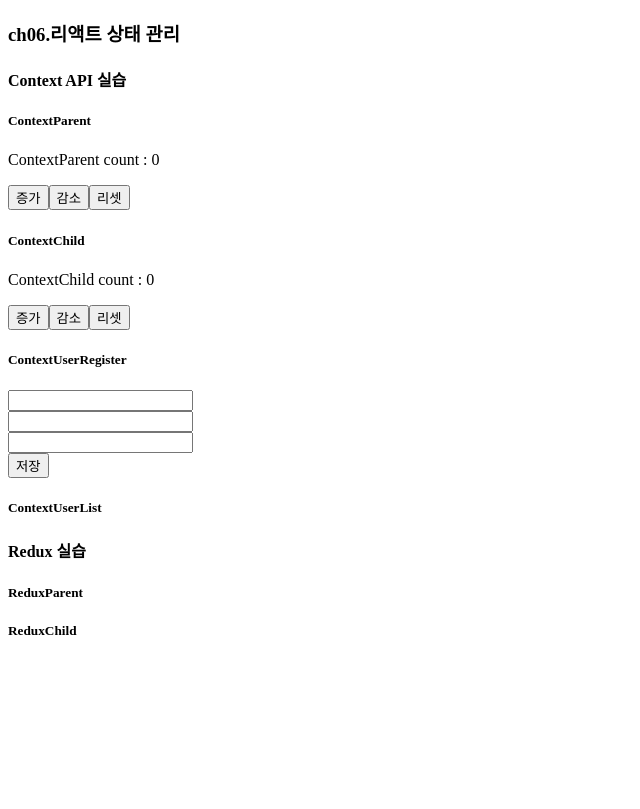
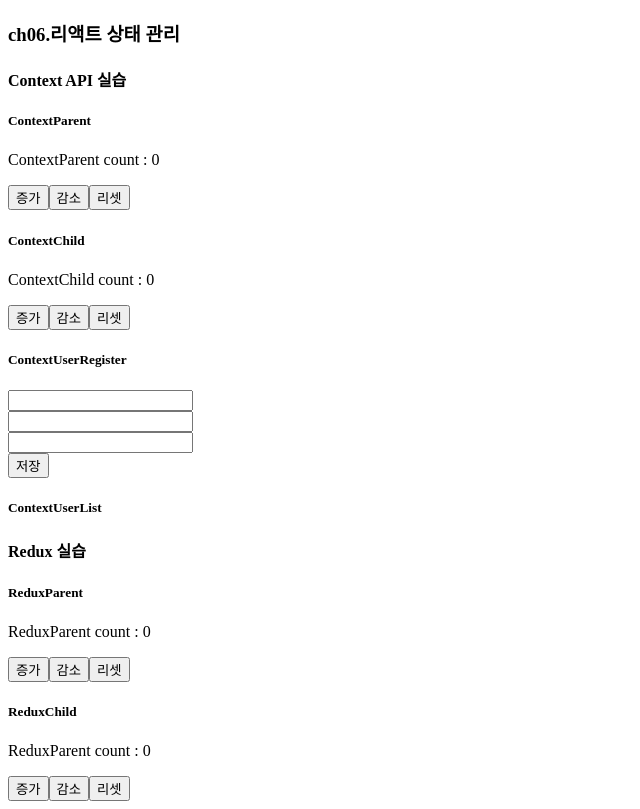
Before and after one commit to ekkang2/react, a React (Vite) app in the folder ch06/: page / in a window 1280 px wide. Shown: the whole page, without its empty margins (0-640 px from the left). Built offline with nearby package versions, Linux system fonts and the light colour scheme.

Commit message:
react study

```diff
--- a/ch06/src/components/ReduxChild.jsx
+++ b/ch06/src/components/ReduxChild.jsx
@@ -1,15 +1,20 @@
-import { useContext } from "react";
-import CountContext from "../context/CountContext";
+import { useDispatch, useSelector } from "react-redux";
+import { decrease, increase, reset } from "../slices/countSlice";
 
 export default function ReduxChild() {
+  // 리덕스 저장소 상태 조회
+  const count = useSelector((state) => state.countReducer.count);
+
+  // 리덕스 저장소 리듀서 호출 함수
+  const dispatch = useDispatch();
   return (
     <div className="ReduxChild">
       <h5>ReduxChild</h5>
 
-      {/* <p>ReduxChild count : {count}</p>
-      <button onClick={increase}>증가</button>
-      <button onClick={decrease}>감소</button>
-      <button onClick={() => reset(0)}>리셋</button> */}
+      <p>ReduxParent count : {count}</p>
+      <button onClick={() => dispatch(increase())}>증가</button>
+      <button onClick={() => dispatch(decrease())}>감소</button>
+      <button onClick={() => dispatch(reset(0))}>리셋</button>
     </div>
   );
 }
--- a/ch06/src/components/ReduxParent.jsx
+++ b/ch06/src/components/ReduxParent.jsx
@@ -1,17 +1,22 @@
-import { useContext } from "react";
-import ContextChild from "./ContextChild";
-import CountContext from "../context/CountContext";
+import { useDispatch, useSelector } from "react-redux";
 import ReduxChild from "./ReduxChild";
+import { decrease, increase, reset } from "../slices/countSlice";
 
 export default function ReduxParent() {
+  // 리덕스 저장소 상태 조회
+  const count = useSelector((state) => state.countReducer.count);
+
+  // 리덕스 저장소 리듀서 호출 함수
+  const dispatch = useDispatch();
+
   return (
     <div className="ReduxParent">
       <h5>ReduxParent</h5>
 
-      {/* <p>ReduxParent count : {count}</p>
-      <button onClick={increase}>증가</button>
-      <button onClick={decrease}>감소</button>
-      <button onClick={() => reset(0)}>리셋</button> */}
+      <p>ReduxParent count : {count}</p>
+      <button onClick={() => dispatch(increase())}>증가</button>
+      <button onClick={() => dispatch(decrease())}>감소</button>
+      <button onClick={() => dispatch(reset(0))}>리셋</button>
 
       <ReduxChild />
     </div>
--- a/ch06/src/main.jsx
+++ b/ch06/src/main.jsx
@@ -4,13 +4,17 @@
 import App from "./App.jsx";
 import { CountProvider } from "./context/CountContext.jsx";
 import { UsersProvider } from "./context/UsersContext.jsx";
+import { Provider } from "react-redux";
+import store from "./store.js";
 
 createRoot(document.getElementById("root")).render(
   <StrictMode>
     {/* Context Provider로 감싸서 App 하위 모든 컴포넌트에 컨텍스트 제공 */}
     <CountProvider>
       <UsersProvider>
-        <App />
+        <Provider store={store}>
+          <App />
+        </Provider>
       </UsersProvider>
     </CountProvider>
   </StrictMode>
--- /dev/null
+++ b/ch06/src/store.js
@@ -0,0 +1,9 @@
+import { configureStore } from "@reduxjs/toolkit";
+import countReducer from "./slices/countSlice";
+
+// Redux 리듀서 스토어 설정
+export default configureStore({
+  reducer: {
+    countReducer: countReducer,
+  },
+});
```
